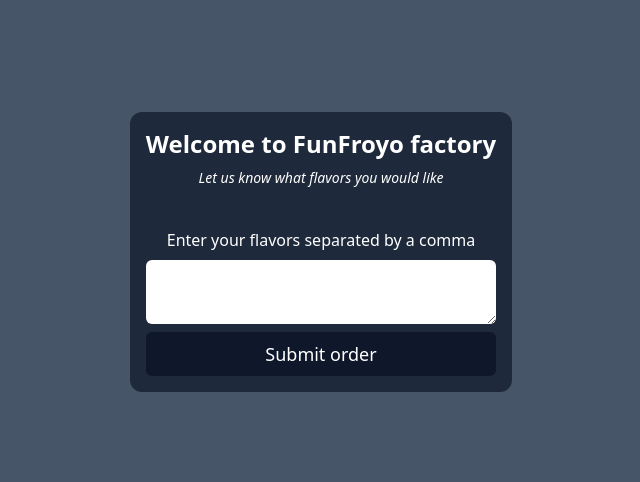
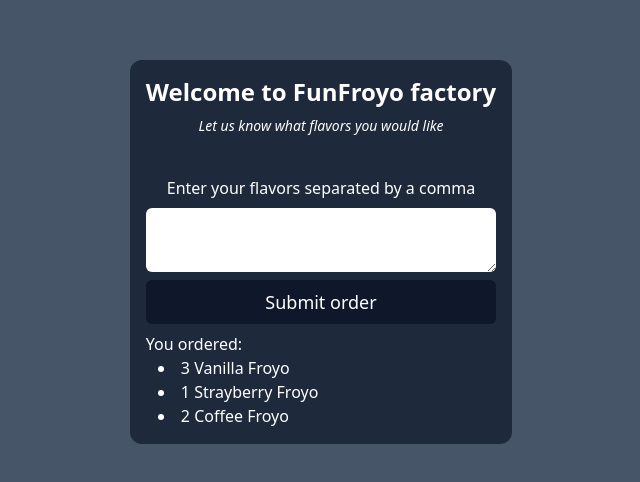
Before and after one commit to matfreitasc/Unit2.Froyo, a plain HTML site: page index.html in a window 1280 px wide. Shown: the part 148-630 px from the top of the page, without its empty margins (319-959 px from the left). Drawn offline with Linux system fonts and the light colour scheme.

Commit message:
Added more fun stuff!

```diff
--- a/index.html
+++ b/index.html
@@ -5,17 +5,27 @@
     <meta name="viewport" content="width=device-width, initial-scale=1.0">
     <link rel="stylesheet" href="./output.css">
     <script src="app.js" defer></script>
-    <title>Document</title>
+    <title>FunFroyo Factory</title>
 </head>
 <body class="w-screen h-screen flex items-center justify-center bg-slate-600 text-white ">
     <main class="flex flex-col gap-2 text-center bg-slate-800 min-w-fit p-4 rounded-xl">
-        <h1 class="text-center text-2xl font-bold ">Welcome to FunFroyo factory</h1>
+        <section class="flex flex-col gap-2">
+            <h1 class="text-center text-2xl font-bold ">Welcome to FunFroyo factory</h1>
         <p class="font-sans italic text-sm">Let us know what flavors you would like</p>
         </br>
         <label for="flavors">Enter your flavors separated by a comma</label>
         <textarea name="flavors" id="flavors" class="rounded-md p-2 text-black ">
         </textarea>
         <button type="button" onclick="getFlavors()" class="p-2 text-lg bg-slate-900 rounded-md hover:bg-slate-900/80">Submit order</button>
+        </section>
+        <section class="text-left">
+            You ordered:
+            <ul id="flavorsList" class="list-disc list-inside pl-3">
+                <li><span>3</span> Vanilla Froyo</li>
+                <li><span>1</span> Strayberry Froyo</li>
+                <li><span>2</span> Coffee Froyo</li>
+            </ul>
+        </section>
     </main>
 </body>
 </html>
```
Also changed, not shown: output.css.
